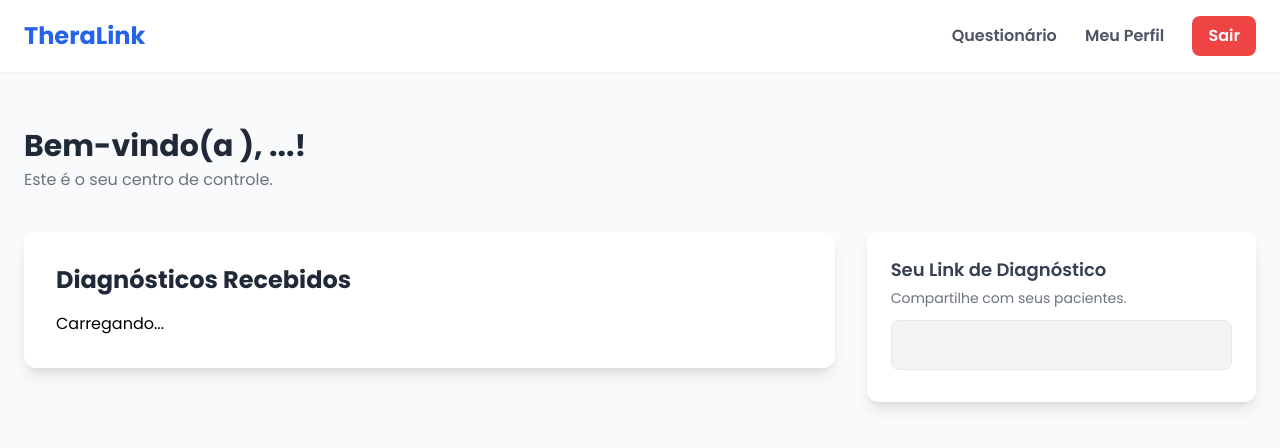
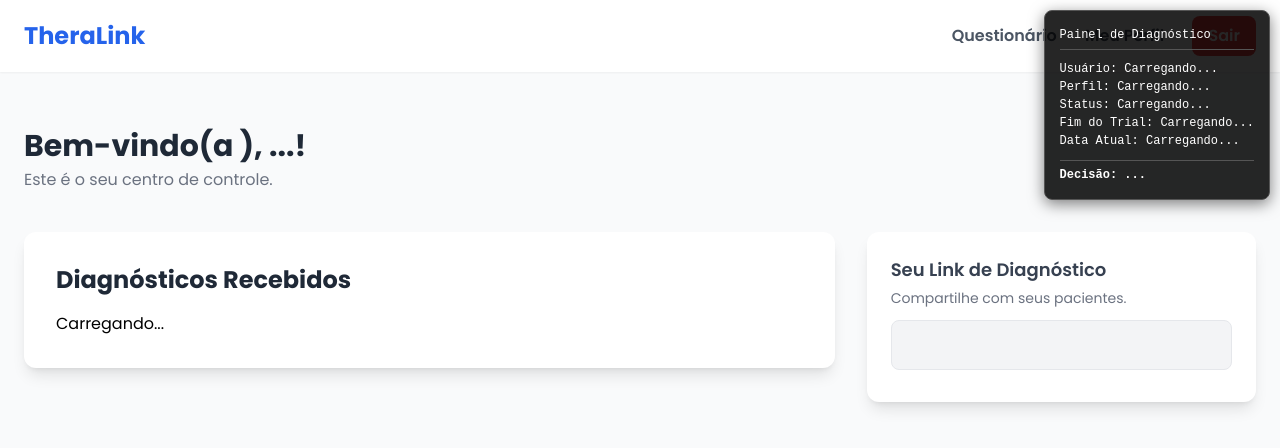
Before and after one commit to fluk51fer-beep/theralink2-0, a website with bundled scripts: page dashboard.html in a window 1280 px wide. Built offline with nearby package versions, Linux system fonts and the light colour scheme; a script that the page names is missing.

Commit message:
Update dashboard.html

```diff
--- a/dashboard.html
+++ b/dashboard.html
@@ -13,6 +13,16 @@
     </style>
 </head>
 <body class="bg-gray-50">
+    <div id="debug-panel" style="position: fixed; top: 10px; right: 10px; background: rgba(0,0,0,0.85); color: white; padding: 15px; border-radius: 8px; font-family: monospace; font-size: 12px; z-index: 9999; border: 1px solid #555; box-shadow: 0 4px 15px rgba(0,0,0,0.5);">
+    <h4 style="margin: 0 0 10px 0; border-bottom: 1px solid #555; padding-bottom: 5px;">Painel de Diagnóstico</h4>
+    <div id="debug-user">Usuário: Carregando...</div>
+    <div id="debug-profile">Perfil: Carregando...</div>
+    <div id="debug-status">Status: Carregando...</div>
+    <div id="debug-trial-end">Fim do Trial: Carregando...</div>
+    <div id="debug-now">Data Atual: Carregando...</div>
+    <div id="debug-decision" style="margin-top: 10px; padding-top: 5px; border-top: 1px solid #555; font-weight: bold;">Decisão: ...</div>
+</div>
+
     <header class="bg-white shadow-sm">
         <nav class="container mx-auto px-6 py-4 flex justify-between items-center">
             <h1 class="text-2xl font-bold text-blue-600">TheraLink</h1>
```
